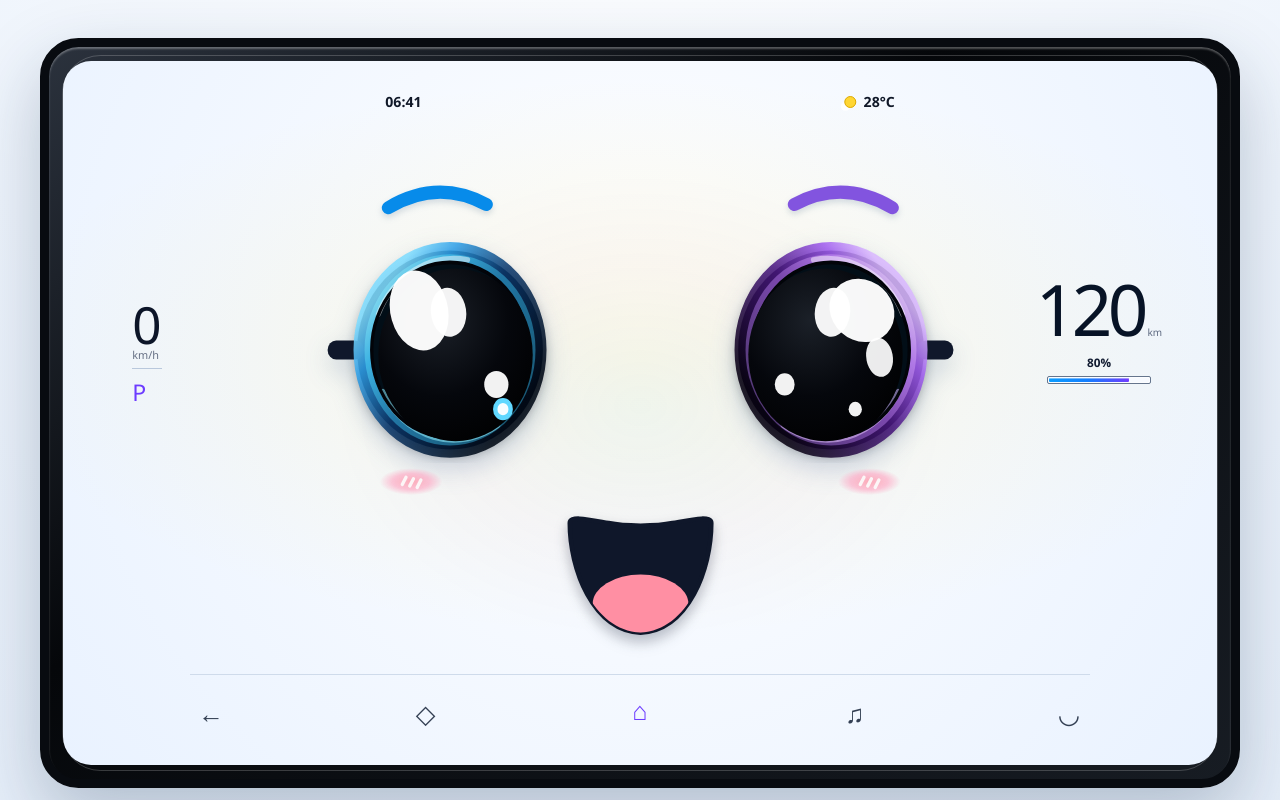
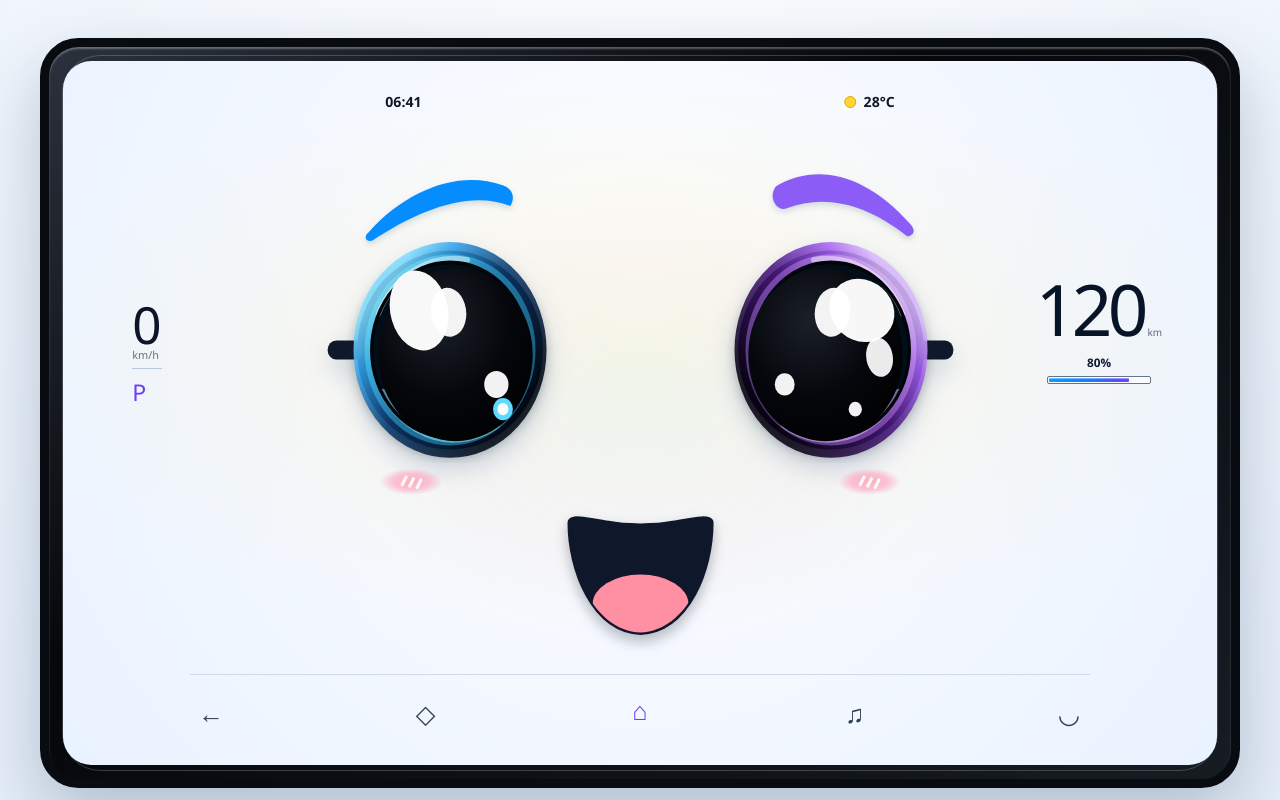
Before and after one commit to Meowken248/UI-Facial-expressions, a React (Vite) app: page / in a window 1280 px wide. Shown: the top 800 px of the page. Built offline with nearby package versions, Linux system fonts and the light colour scheme.

Commit message:
Sủa lông mày

```diff
--- a/src/components/emotion/Eyebrow.tsx
+++ b/src/components/emotion/Eyebrow.tsx
@@ -3,22 +3,27 @@ import type { BrowConfig } from '../../types/emotion.types';
 
 const SPRING = { type: 'spring' as const, stiffness: 220, damping: 24, mass: 0.9 };
 
-// Rounded single-stroke brows match the soft capsule ends in the reference.
+// Soft brows use a filled tapered silhouette: a full rounded inner head and a fine outer tail.
 function getBrowPath(curve: BrowConfig['curve'], side: 'left' | 'right') {
   if (curve === 'angry') {
-    return side === 'left' ? 'M 60,43 Q 105,52 150,73' : 'M 60,73 Q 105,52 150,43';
+    return side === 'left' ? 'M 65,42 Q 105,52 145,72' : 'M 65,72 Q 105,52 145,42';
   }
   if (curve === 'sad') {
-    return side === 'left' ? 'M 60,68 Q 96,31 150,43' : 'M 60,43 Q 114,31 150,68';
+    return side === 'left' ? 'M 65,70 Q 96,26 145,42' : 'M 65,42 Q 114,26 145,70';
   }
   if (curve === 'raised') {
-    return side === 'left' ? 'M 60,58 Q 105,22 150,54' : 'M 60,54 Q 105,22 150,58';
+    return side === 'left' ? 'M 65,58 Q 105,10 145,54' : 'M 65,54 Q 105,10 145,58';
   }
-  return side === 'left' ? 'M 60,65 Q 105,38 150,62' : 'M 60,62 Q 105,38 150,65';
+  // Soft brow: full, rounded head on the inner edge, tapering to a fine outer tail.
+  return side === 'left'
+    ? 'M 42,92 C 78,52 126,35 165,49 C 174,52 177,60 172,68 C 136,53 88,71 45,100 C 39,101 37,96 42,92 Z'
+    : 'M 43,50 C 80,28 125,38 166,84 C 172,90 170,95 164,96 C 125,65 87,57 53,70 C 45,74 35,61 43,50 Z';
 }
 
 export function Eyebrow({ config, side }: { config: BrowConfig; side: 'left' | 'right' }) {
   const d = getBrowPath(config.curve, side);
+  const isTapered = !config.curve || config.curve === 'soft';
+  const color = side === 'left' ? '#058cff' : '#8b5cf6';
 
   return (
     <motion.svg
@@ -38,9 +43,9 @@ export function Eyebrow({ config, side }: { config: BrowConfig; side: 'left' | '
         animate={{ d }}
         transition={SPRING}
         style={{
-          fill: 'none',
-          stroke: side === 'left' ? '#078bea' : '#8254df',
-          strokeWidth: 12,
+          fill: isTapered ? color : 'none',
+          stroke: isTapered ? 'none' : color,
+          strokeWidth: isTapered ? 0 : 14,
           strokeLinecap: 'round',
           strokeLinejoin: 'round',
         }}
--- a/src/styles/emotion-v2.css
+++ b/src/styles/emotion-v2.css
@@ -38,8 +38,8 @@
 }
 
 .brows {
-    top: 1%;
-    height: 12%;
+    top: 0%;
+    height: 10%;
     gap: 28%
 }
 
@@ -76,7 +76,10 @@
 }
 
 .brow path {
-    stroke-width: 12;
+    /* stroke-width is actually set inline in Eyebrow.tsx (14 for every curve
+       variant now); this value is overridden and kept in sync only for
+       readability if the inline style is ever removed. */
+    stroke-width: 14;
     filter: drop-shadow(0 3px 3px rgba(40, 77, 119, .18))
 }
 
--- a/src/styles/emotion.css
+++ b/src/styles/emotion.css
@@ -25,8 +25,8 @@
 }
 
 .brows {
-  top: 1%;
-  height: 12%;
+  top: 0%;
+  height: 10%;
   gap: 30%;
 }
 
@@ -38,13 +38,10 @@
 }
 
 /* ─── Eyebrow colours ───────────────────────────────────────────────────────── */
-.brow:first-child path {
-  fill: #058cff;
-}
-
-.brow:last-child path {
-  fill: #8b5cf6;
-}
+/* Color/stroke-width are now set inline in Eyebrow.tsx for every curve variant
+   (including "soft" — it's a round-cap stroke now, not a filled path), so no
+   CSS color rule is needed here anymore. Kept as a comment to avoid two
+   sources of truth / future confusion. */
 
 /* ─── Eye shell & lash ──────────────────────────────────────────────────────── */
 /* Lock the SVG's aspect ratio to its viewBox (220x180). Without this, grid/flex
```
